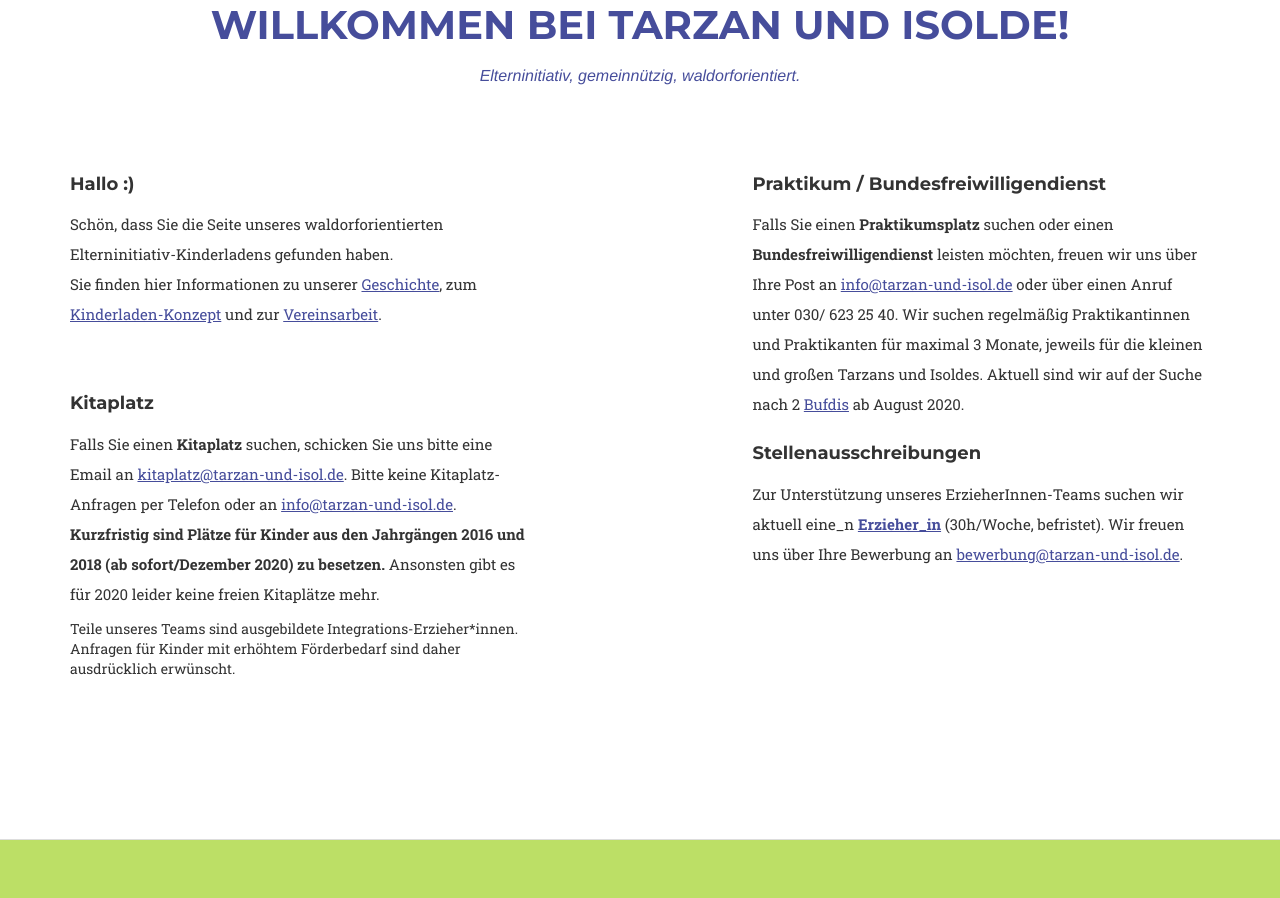
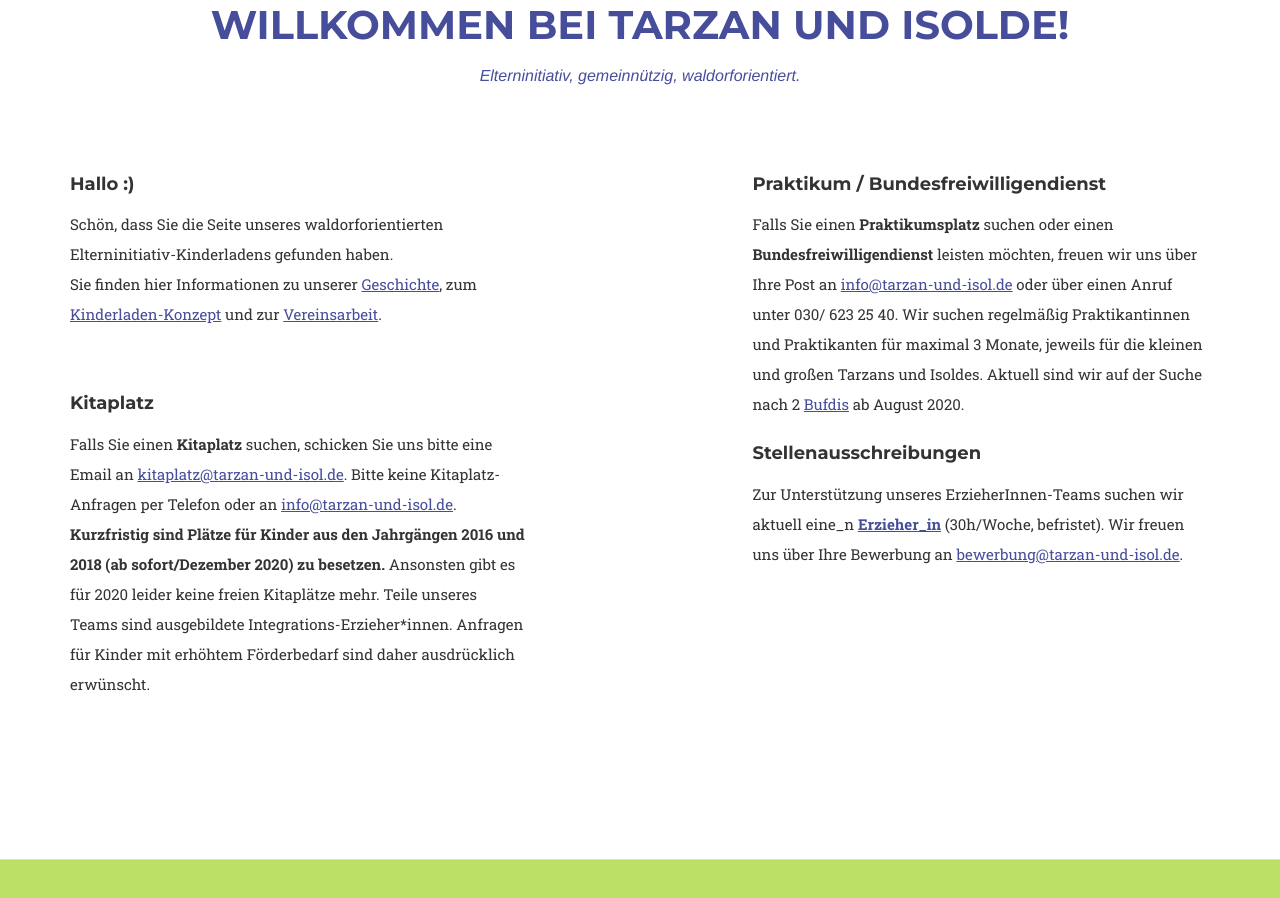
Before and after one commit to tarzan-und-isolde/tarzan-und-isolde.github.io, a plain HTML site: page index.html in a window 1280 px wide. Shown: the part 837-1735 px from the top of the page. Drawn offline with nearby package versions, Linux system fonts and the light colour scheme; a web font is replaced by a local one.

Commit message:
Update index.html

```diff
--- a/index.html
+++ b/index.html
@@ -109,10 +109,7 @@
                 <br><br>
                 <h4 class="service-heading">Kitaplatz</h4>
                   <p>
-                    Falls Sie einen <b>Kitaplatz</b> suchen, schicken Sie uns bitte eine Email an <a href="mailto:kitaplatz@tarzan-und-isol.de">kitaplatz@tarzan-und-isol.de</a>. Bitte keine Kitaplatz-Anfragen per Telefon oder an <a href="mailto:info@tarzan-und-isol.de">info@tarzan-und-isol.de</a>. <b> Kurzfristig sind Plätze für Kinder aus den Jahrgängen 2016 und 2018 (ab sofort/Dezember 2020) zu besetzen. </b> Ansonsten gibt es für 2020 leider keine freien Kitaplätze mehr.
-            </p>
-
-            Teile unseres Teams sind ausgebildete Integrations-Erzieher*innen. Anfragen für Kinder mit erhöhtem Förderbedarf sind daher ausdrücklich erwünscht.
+                    Falls Sie einen <b>Kitaplatz</b> suchen, schicken Sie uns bitte eine Email an <a href="mailto:kitaplatz@tarzan-und-isol.de">kitaplatz@tarzan-und-isol.de</a>. Bitte keine Kitaplatz-Anfragen per Telefon oder an <a href="mailto:info@tarzan-und-isol.de">info@tarzan-und-isol.de</a>. <b> Kurzfristig sind Plätze für Kinder aus den Jahrgängen 2016 und 2018 (ab sofort/Dezember 2020) zu besetzen. </b> Ansonsten gibt es für 2020 leider keine freien Kitaplätze mehr. Teile unseres Teams sind ausgebildete Integrations-Erzieher*innen. Anfragen für Kinder mit erhöhtem Förderbedarf sind daher ausdrücklich erwünscht.
 
             </p>
                 </div>
```
